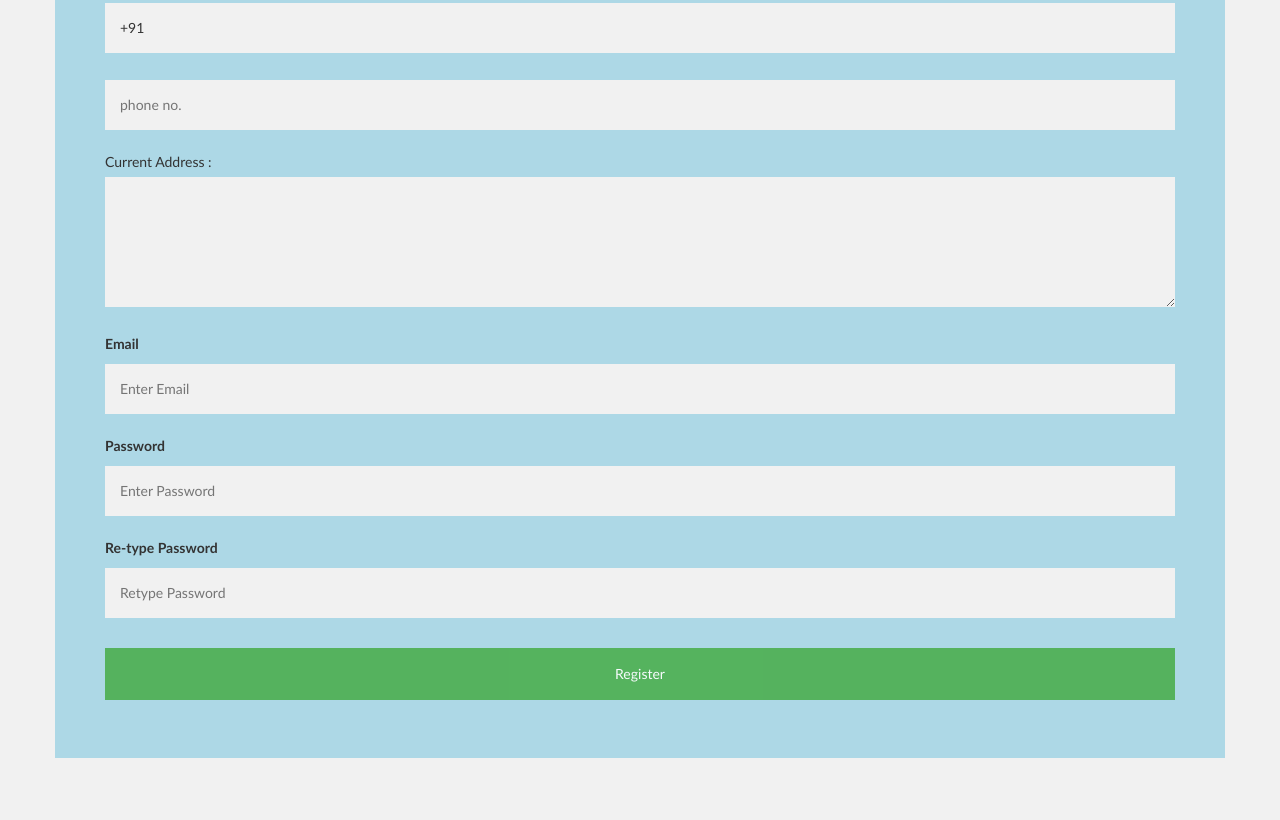
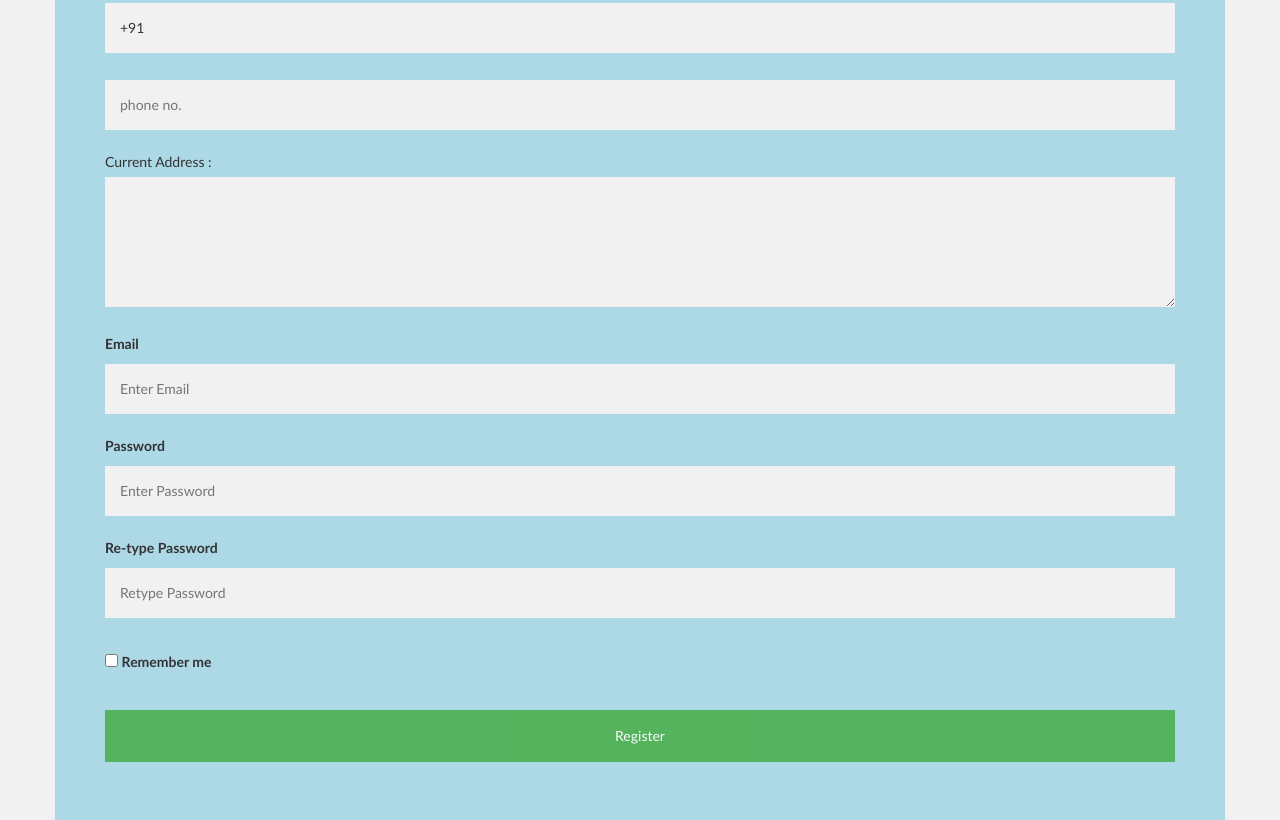
Before and after one commit to KakiManiKumari/Assignment--1, a plain HTML site: page index.html in a window 1280 px wide. Shown: the part 603-1423 px from the top of the page. Before the commit the page ends 1361 px from the top, so only its background shows below. Drawn offline with nearby package versions, Linux system fonts and the light colour scheme.

Commit message:
Update index.html

```diff
--- a/index.html
+++ b/index.html
@@ -63,6 +63,10 @@ Current Address :
 
     <label for="psw-repeat"><b>Re-type Password</b></label>
     <input type="password" placeholder="Retype Password" name="psw-repeat" required>
+      <div class="form-group form-check">
+          <input type="checkbox" class="form-check-input">
+          <label class="form-check-label">Remember me</label>
+      </div>
     <button type="submit" class="registerbtn">Register</button>
 </form>
 </body>
```
